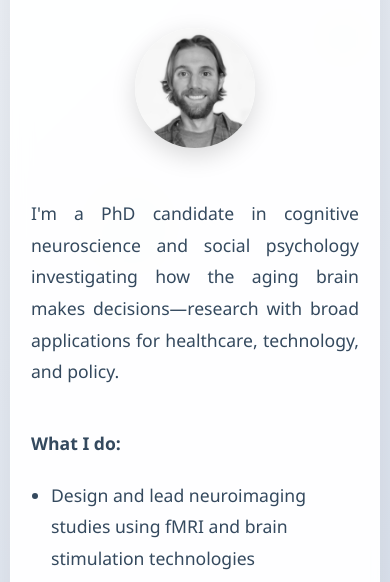
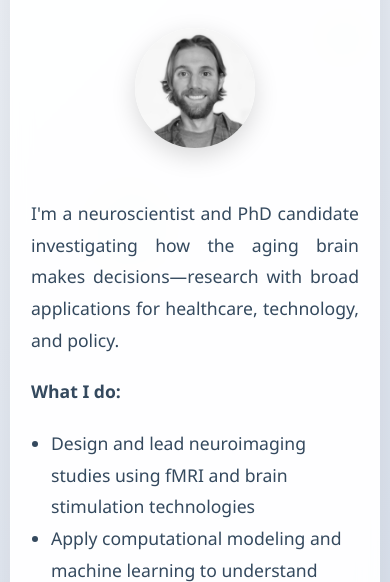
Before and after one commit to jameswyngaarden/jameswyngaarden.github.io, a plain HTML site: page index.html in a window 390 px wide. Shown: the part 499-1081 px from the top of the page. Drawn offline with nearby package versions, Linux system fonts and the light colour scheme.

Commit message:
Update index.html

```diff
--- a/index.html
+++ b/index.html
@@ -170,14 +170,18 @@
             align-items: center;
             gap: 30px;
             margin-bottom: 20px;
+            min-height: 160px;
         }
 
         .about-text {
             flex: 1;
+            display: flex;
+            align-items: center;
         }
 
         .about-text p {
-            margin: 0;
+            margin: 0 !important;
+            padding: 0;
         }
 
         .about-profile-img {
@@ -401,6 +405,11 @@
                 flex-direction: column;
                 align-items: center;
                 text-align: center;
+                min-height: auto;
+            }
+
+            .about-text {
+                display: block;
             }
 
             .about-profile-img {
@@ -471,7 +480,7 @@
             <div class="about-content">
                 <div class="about-intro">
                     <div class="about-text">
-                        <p>I'm a PhD candidate in cognitive neuroscience and social psychology investigating how the aging brain makes decisions—research with broad applications for healthcare, technology, and policy.</p>
+                        <p>I'm a neuroscientist and PhD candidate investigating how the aging brain makes decisions—research with broad applications for healthcare, technology, and policy.</p>
                     </div>
                     <div class="about-profile-img"></div>
                 </div>
@@ -531,19 +540,16 @@
                 <div class="grant-item">
                     <div class="grant-year">2025</div>
                     <div class="grant-description">Scientific Research Network on Decision Neuroscience and Aging (SRNDNA) Pilot Grant, NIH R24-AG076847-04, "Modulating reward-based learning in older adults using transcranial alternating current stimulation" ($24,000)</div>
-                    <a href="https://srndna.utdallas.edu/2025-pilot-grants/" target="_blank">SRNDNA Pilot Grants</a>
                 </div>
 
                 <div class="grant-item">
                     <div class="grant-year">2024</div>
                     <div class="grant-description">Ruth L. Kirschstein National Research Service Award (NRSA) Predoctoral Fellowship, National Institute on Aging (NIA), F31-AG085934, "Characterizing the role of confirmation bias in financial exploitation of older adults" (3 years, $106,980)</div>
-                    <a href="https://reporter.nih.gov/search/sS498jkSfUCBuRmKI-9XjA/project-details/10899057" target="_blank">NIH RePorter</a>
                 </div>
 
                 <div class="grant-item">
                     <div class="grant-year">2019</div>
                     <div class="grant-description">Three Minute Thesis (3MT) Competition—Appalachian State University, 1st Place ($600)</div>
-                    <a href="https://graduate.appstate.edu/events/three-minute-thesis-competition" target="_blank">3MT Winners</a>
                 </div>
 
                 <div class="grant-item">
@@ -641,6 +647,11 @@
                 </div>
 
                 <div class="contact-list-item">
+                    <strong>Phone:</strong>
+                    <a href="tel:+19194506766">919-450-6766</a>
+                </div>
+
+                <div class="contact-list-item">
                     <strong>Institution:</strong>
                     Temple University, Department of Psychology & Neuroscience
                 </div>
```
